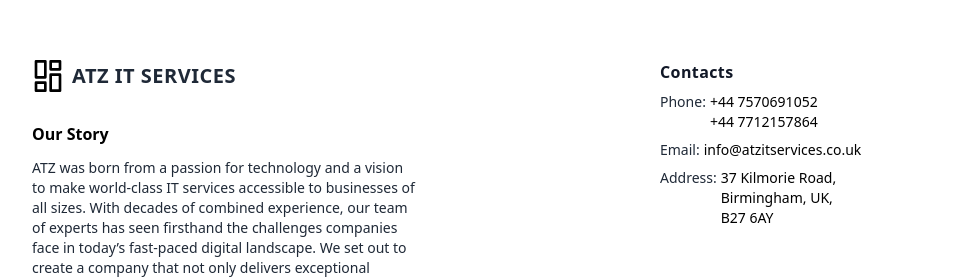
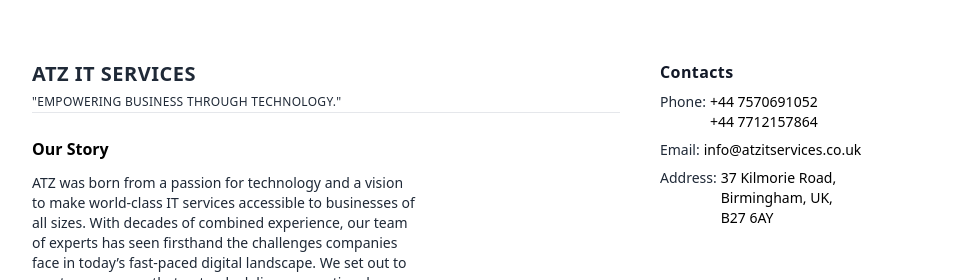
Before and after one commit to aashishtm/atz, a website: page index.html in a window 1280 px wide. Shown: the part 1710-1990 px from the top of the page, 0-969 px from the left. Drawn offline with nearby package versions, Linux system fonts and the light colour scheme.

Commit message:
slogon updated

```diff
--- a/index.html
+++ b/index.html
@@ -328,17 +328,13 @@
             <div class="grid gap-10 row-gap-6 mb-8 sm:grid-cols-2 lg:grid-cols-4">
                 <div class="sm:col-span-2">
                     <a href="/" aria-label="Go home" title="Company" class="inline-flex items-center">
-                        <svg class="w-8 text-deep-purple-accent-400" viewBox="0 0 24 24" stroke-linejoin="round"
-                            stroke-width="2" stroke-linecap="round" stroke-miterlimit="10" stroke="currentColor"
-                            fill="none">
-                            <rect x="3" y="1" width="7" height="12"></rect>
-                            <rect x="3" y="17" width="7" height="6"></rect>
-                            <rect x="14" y="1" width="7" height="6"></rect>
-                            <rect x="14" y="11" width="7" height="12"></rect>
-                        </svg>
-                        <span class="ml-2 text-xl font-bold tracking-wide text-gray-800 uppercase">ATZ IT
+                        <span class="text-xl font-bold tracking-wide text-gray-800 uppercase">ATZ IT
                             SERVICES</span>
+                            <br>
+
                     </a>
+                    <div class="lg:max-w-sm"><span class="text-xs tracking-wide text-gray-800 uppercase">"Empowering Business Through Technology."</span></div>
+                    <hr>
                     <div class="mt-6 lg:max-w-sm">
                         <h5 class="font-bold mb-3">Our Story</h5>
                         <p class="text-sm text-gray-800">
@@ -380,7 +376,7 @@
                     </div>
                     <div class="flex">
                         <p class="mr-1 text-gray-800">Email:</p>
-                        <a href="mailto:info@lorem.mail" aria-label="Our email" title="Our email"
+                        <a href="mailto:info@atzitservices.co.uk" aria-label="Our email" title="Our email"
                             class="transition-colors duration-300 text-deep-purple-accent-400 hover:text-deep-purple-800">info@atzitservices.co.uk</a>
                     </div>
                     <div class="flex">
```
